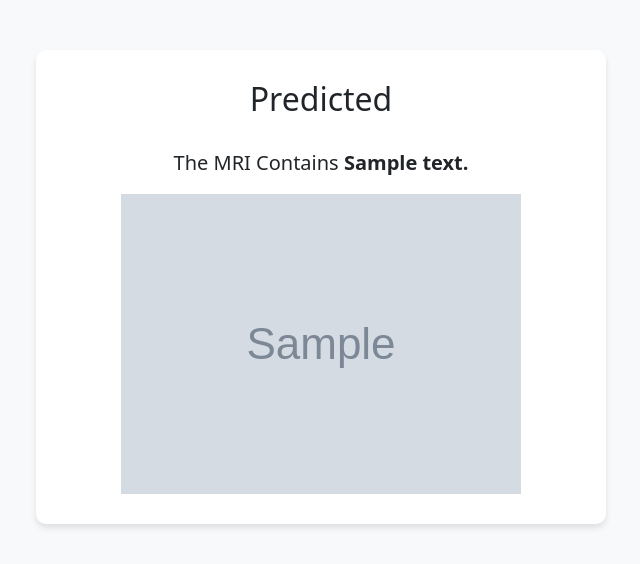
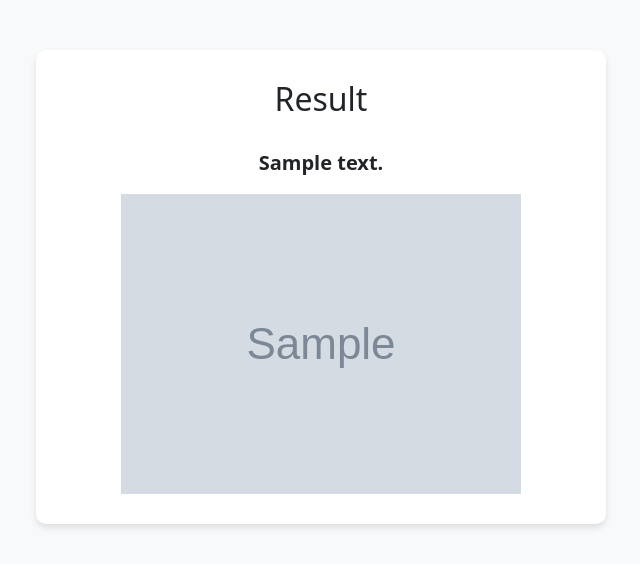
Before and after one commit to sriramreddy-7/Brain-Tumor-Prediction-Web-App, a Django app: template templates/result.html in a window 1280 px wide. Shown: the top 564 px of the page, without its empty margins (319-959 px from the left). Run offline with Django 4.2, Linux system fonts and the light colour scheme; the template is opened without the code that fills it: most values are stand-ins (such as "Sample title", 1, 10 or a date in 2020); grey boxes marked "Sample" are stand-in pictures.

Commit message:
Update result.html

```diff
--- a/templates/result.html
+++ b/templates/result.html
@@ -35,8 +35,8 @@
   <div class="container">
     <div class="row justify-content-center">
       <div class="col-md-6 result-container">
-        <h2 class="result-title">Predicted</h2>
-        <p class="result-text">The MRI Contains <span class="result-value">{{ prediction_message }}</span></p>
+        <h2 class="result-title">Result </h2>
+        <p class="result-text"> <span class="result-value">{{ prediction_message }}</span></p>
         <img src="{{ MEDIA_URL }}{{ image_path }}" class="img-fluid" alt="Uploaded MRI Image">
       </div>
     </div>
```
